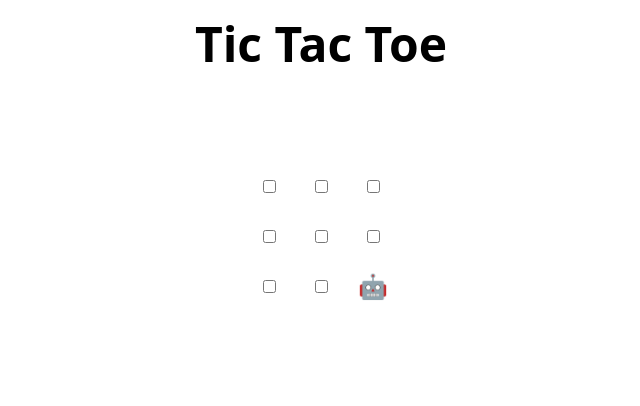
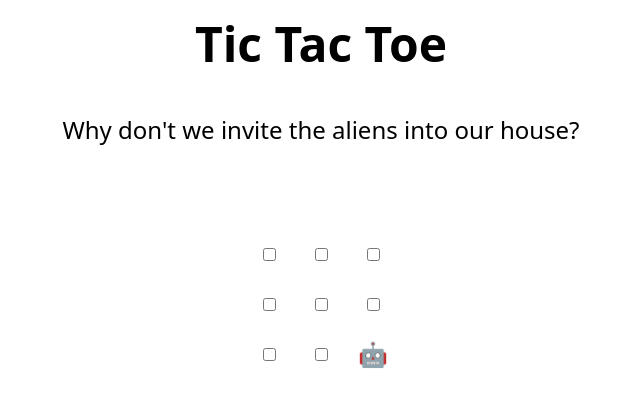
Before and after one commit to emilyalexa16/skills-review-pull-requests, a plain HTML site: page index.html in a window 1280 px wide. Shown: the whole page, without its empty margins (319-959 px from the left). Drawn offline with Linux system fonts and the light colour scheme.

Commit message:
Update index.html

```diff
--- a/index.html
+++ b/index.html
@@ -44,6 +44,7 @@
     <td><input type="checkbox" /></td>
     <td><input type="checkbox" /></td>
     <td><input type="checkbox" /></td>
+Why don't we invite the aliens into our house?
   </tr>
 </table>
 
```
